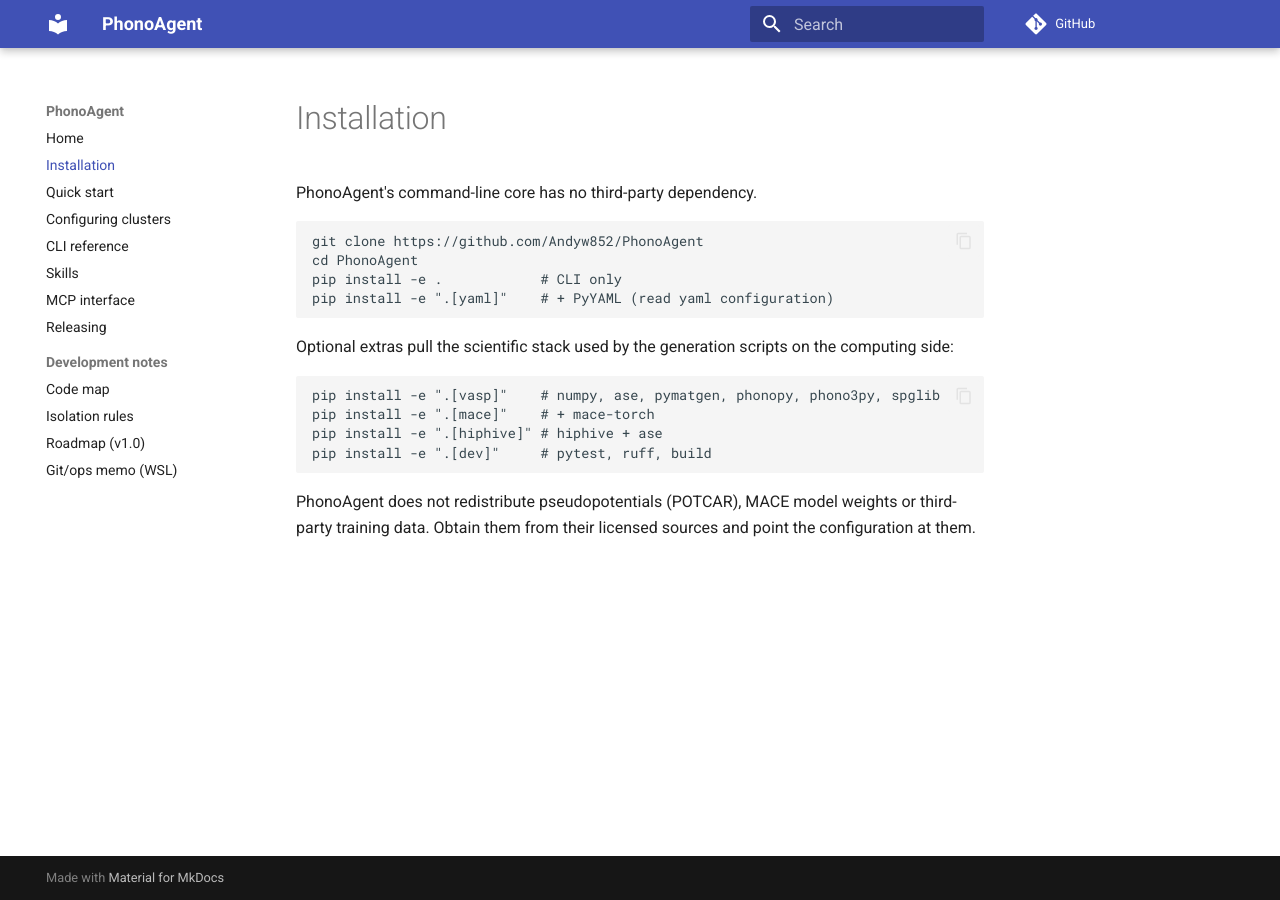
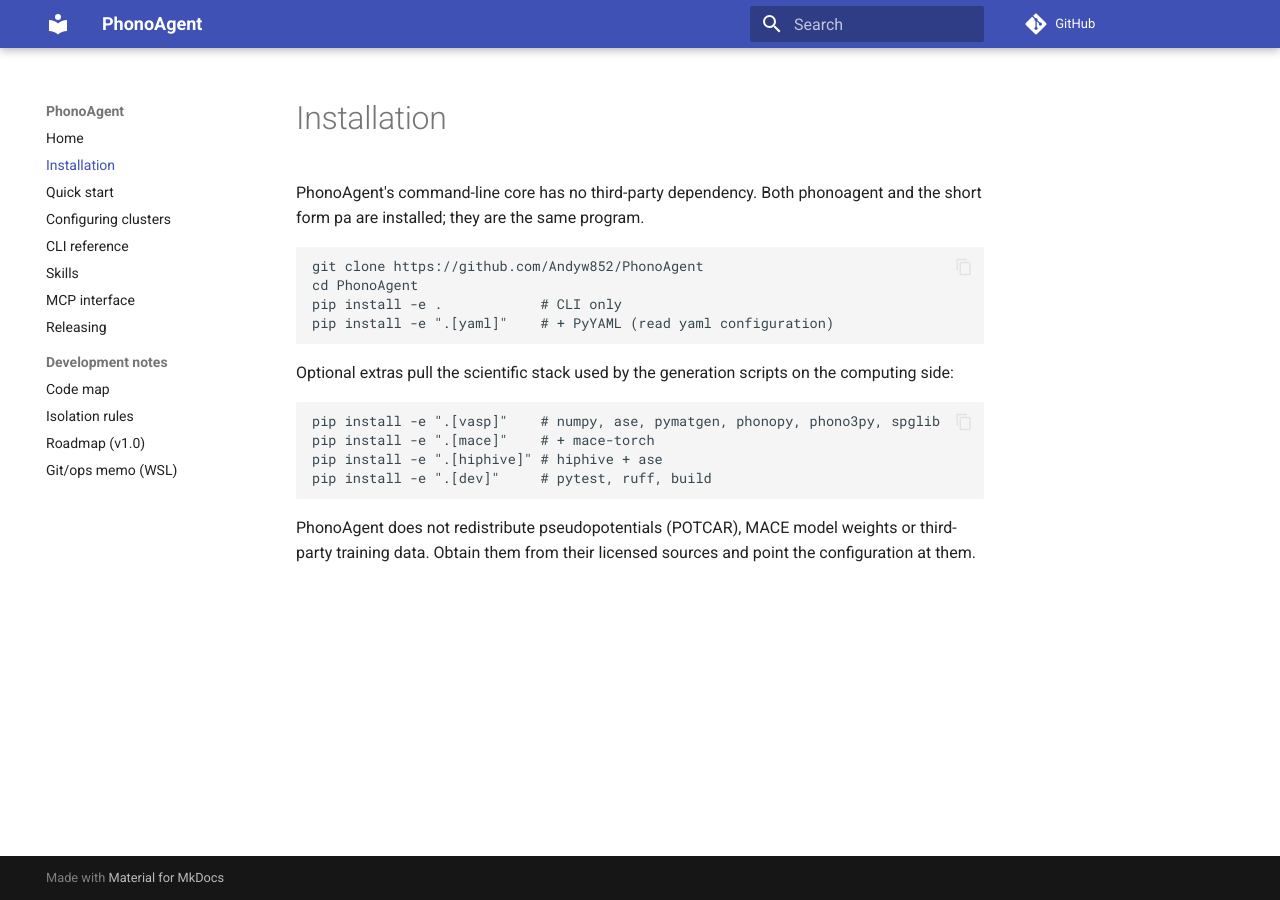
Before and after one commit to Andyw852/AutoZT, an MkDocs documentation site: the page built from docs/installation.md, in a window 1280 px wide. Built offline with MkDocs 1.6.1 and Material for MkDocs 9.7.7, drawn with Linux system fonts in a browser that asks for light colours; comment, search, counter and statistics services are not loaded.

Commit message:
feat(cli): 短命令 pa（等价入口，两个字母）
- bin/pa：复用 bin/phonoagent 的入口逻辑（含 mcp 拦截与英文 help），命令名缩短
- pyproject 增加 pa 入口（pip 安装后 pa / phonoagent 都可用）
- 中英文 help 与 README/installation 文档点明短命令
- 实测：pa --version / skills / schema --strict / mcp --list-tools 全部正常

```diff
--- a/docs/installation.md
+++ b/docs/installation.md
@@ -1,6 +1,7 @@
 # Installation
 
-PhonoAgent's command-line core has no third-party dependency.
+PhonoAgent's command-line core has no third-party dependency. Both phonoagent and the
+short form pa are installed; they are the same program.
 
     git clone https://github.com/Andyw852/PhonoAgent
     cd PhonoAgent
--- a/pyproject.toml
+++ b/pyproject.toml
@@ -30,6 +30,7 @@
 
 [project.scripts]
 phonoagent = "phonoagent.cli:main"
+pa = "phonoagent.cli:main"   # 短命令：等价入口
 
 [project.urls]
 Homepage = "https://github.com/Andyw852/PhonoAgent"
```
Also changed, not shown: README.en.md (+9 -0 lines), 2 other files.
